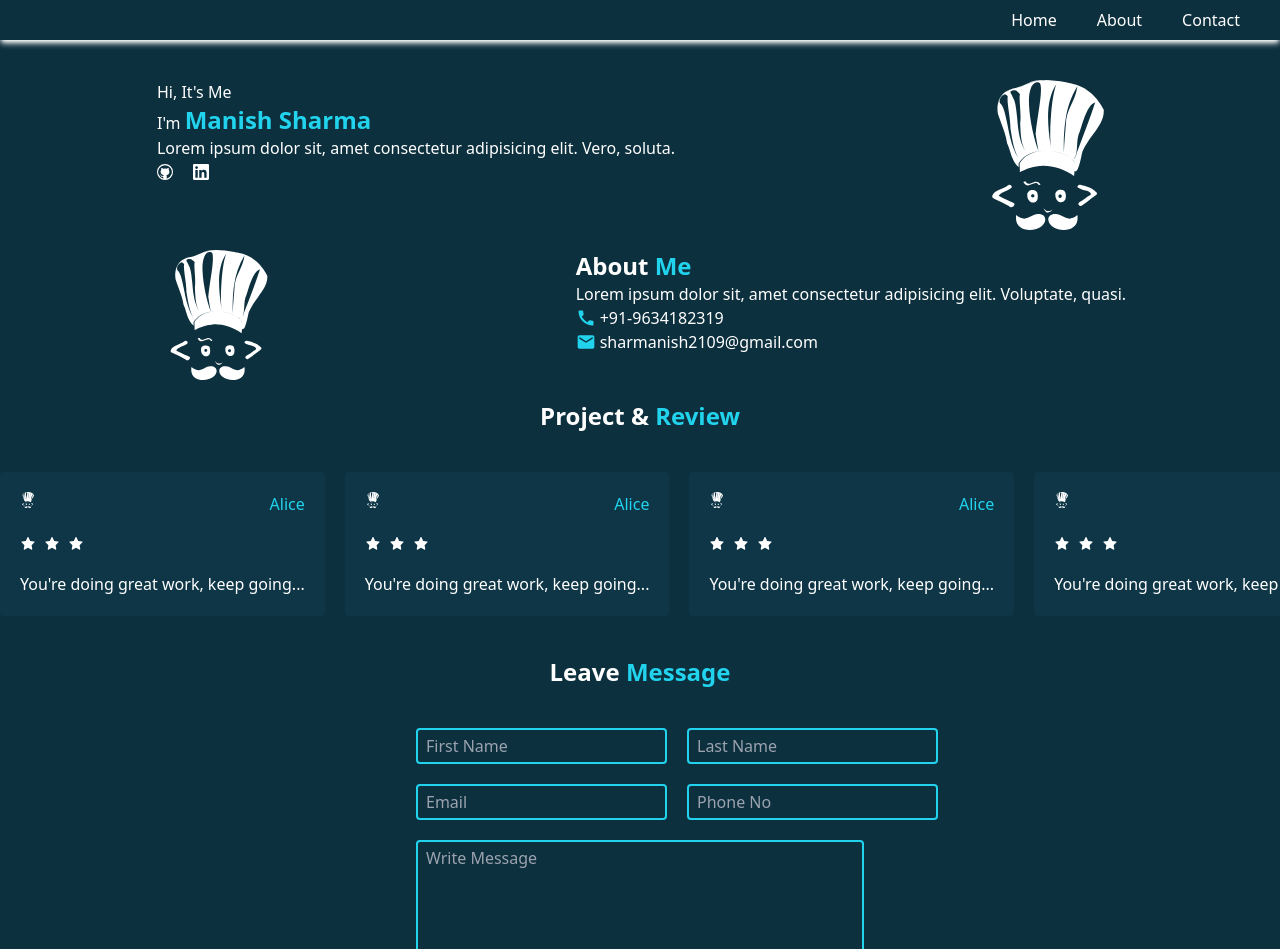
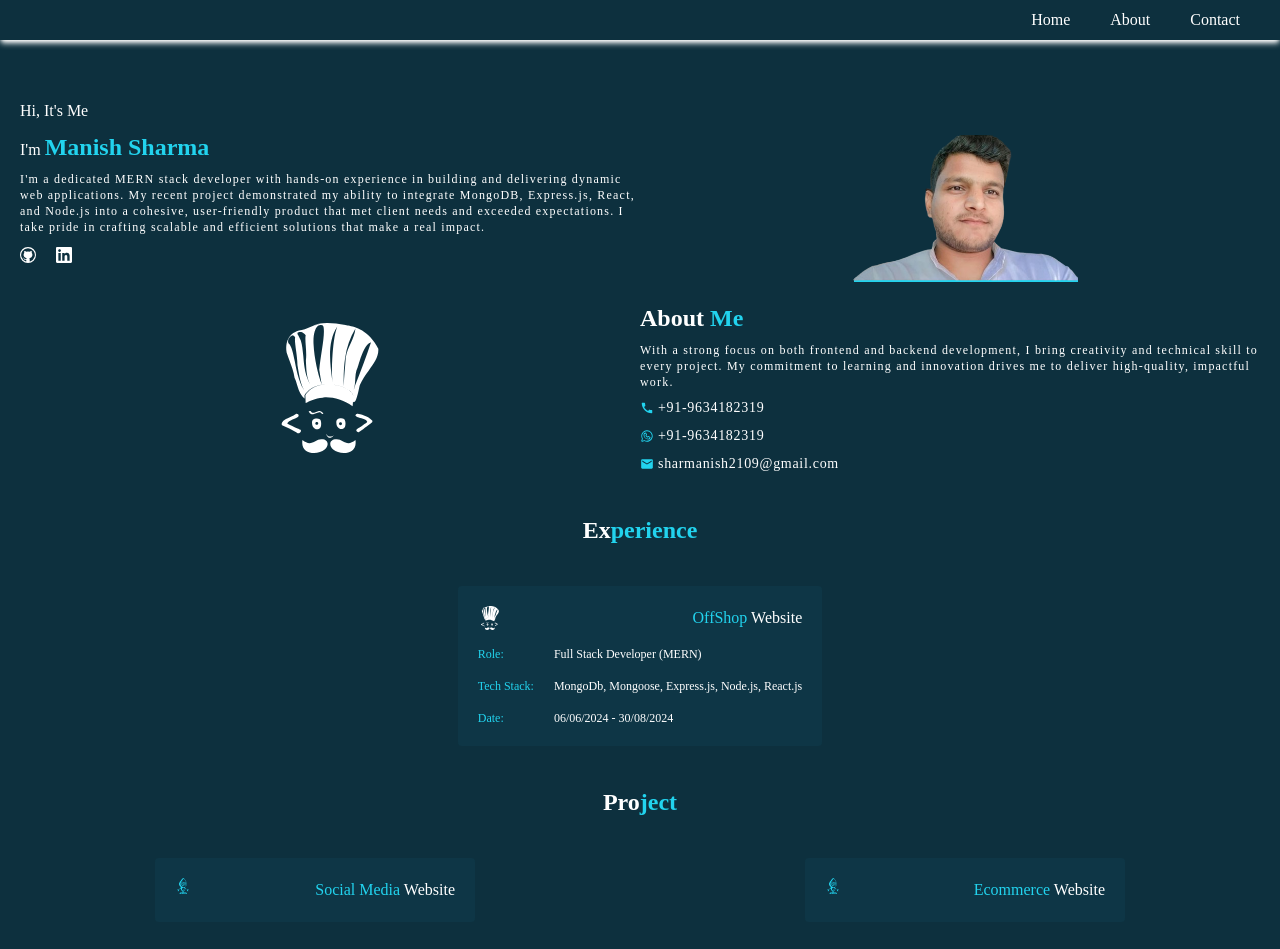
Before and after one commit to MANISH-SHARMA1/My-Portfolio, a React (Create React App) app: page / in a window 1280 px wide. Shown: the top 949 px of the page. Built offline with nearby package versions, Linux system fonts and the light colour scheme.

Commit message:
few changes

```diff
--- a/package.json
+++ b/package.json
@@ -6,6 +6,7 @@
     "@testing-library/jest-dom": "^5.17.0",
     "@testing-library/react": "^13.4.0",
     "@testing-library/user-event": "^13.5.0",
+    "axios": "^1.7.5",
     "react": "^18.3.1",
     "react-dom": "^18.3.1",
     "react-icons": "^5.2.1",
--- a/src/components/Card.js
+++ b/src/components/Card.js
@@ -1,28 +1,31 @@
 import React from "react";
-import { AiFillStar } from "react-icons/ai";
 import { SiCodechef } from "react-icons/si";
 
-function Card() {
+function Card({ data }) {
   return (
     <>
       <div
         style={{ backgroundColor: "rgb(14, 54, 70)" }}
-        className="rounded p-5"
+        className="rounded p-5 space-y-4"
       >
-        <div className="flex justify-between">
-          <p>
-            <SiCodechef />
+        <div className="flex justify-between items-center">
+          <SiCodechef className="text-2xl" />
+          <p className="text-cyan-400">
+            {data?.name} <span className="text-white">Website</span>
           </p>
-          <p className="text-cyan-400">Alice</p>
         </div>
-
-        <div className="flex gap-2 my-5">
-          <AiFillStar />
-          <AiFillStar />
-          <AiFillStar />
+        <div className="flex gap-5">
+          <div className="space-y-4 text-xs text-cyan-400">
+            <p>Role:</p>
+            <p>Tech Stack:</p>
+            <p>Date:</p>
+          </div>
+          <div className="space-y-4 text-xs">
+            <p>{data?.role}</p>
+            <p>{data?.techStack}</p>
+            <p>{data?.date}</p>
+          </div>
         </div>
-
-        <p>You're doing great work, keep going... </p>
       </div>
     </>
   );
--- a/src/components/Message.js
+++ b/src/components/Message.js
@@ -1,4 +1,5 @@
-import React, { useRef, useState } from "react";
+import React, { useRef } from "react";
+import axios from "axios";
 
 function Message() {
   const fname = useRef(null);
@@ -7,8 +8,7 @@ function Message() {
   const email = useRef(null);
   const message = useRef(null);
 
-
-  function handleSubmit(e) {
+  async function handleSubmit(e) {
     e.preventDefault();
 
     const firstName = fname.current.value;
@@ -17,13 +17,22 @@ function Message() {
     const mail = email.current.value;
     const msg = message.current.value;
 
-    const curData = {
-      fname: firstName,
-      lname: lastName,
+    let baseURL = "http://localhost:4000";
+
+    const response = await axios
+      .create({
+        baseURL,
+        withCredentials: true,
+      })
+      .post("/", {
+        firstName,
+        lastName,
         phone: phn,
         email: mail,
         message: msg,
-    };
+      });
+
+    console.log(response.data.result);
 
     // Clearing the form fields after submission
     fname.current.value = "";
@@ -34,9 +43,9 @@ function Message() {
   }
 
   return (
-    <div className="flex justify-center my-5">
-      <div className="w-full max-w-md">
-        <form className="text-center mx-5 sm:mx-0" onSubmit={handleSubmit}>
+    <div className="flex justify-center mb-5">
+      <div className="">
+        <form className="text-center" onSubmit={handleSubmit}>
           <div className="flex flex-col gap-5 sm:flex-row justify-between w-full my-5">
             <input
               className="border-2 border-cyan-400 rounded py-1 px-2 text-white"
@@ -74,13 +83,15 @@ function Message() {
             />
           </div>
 
+          <div className="w-full h-48">
             <textarea
-            className="border-2 border-cyan-400 rounded py-1 px-2 text-white w-full h-48"
+              className="border-2 border-cyan-400 rounded py-1 px-2 text-white size-full"
               style={{ backgroundColor: "rgb(13, 48, 62)" }}
               placeholder="Write Message"
               ref={message}
               required
             />
+          </div>
 
           <button
             className="border-2 border-cyan-400 py-1 w-full mt-5 rounded"
--- /dev/null
+++ b/src/components/ProjectCard.js
@@ -0,0 +1,28 @@
+import React from "react";
+import { SiCodeproject } from "react-icons/si";
+
+function ProjectCard({project}) {
+  return (
+    <div
+      style={{ backgroundColor: "rgb(14, 54, 70)" }}
+      className="rounded p-5 w-80"
+    >
+      <a
+        href={project.link}
+        target="_blank"
+        rel="noopener noreferrer"
+      >
+        <div className="text-cyan-400 flex justify-between">
+          <p>
+            <SiCodeproject />
+          </p>
+          <p>
+            {project.name} <span className="text-white">Website</span>
+          </p>
+        </div>
+      </a>
+    </div>
+  );
+}
+
+export default ProjectCard;
--- a/src/index.css
+++ b/src/index.css
@@ -2,9 +2,13 @@
 @tailwind components;
 @tailwind utilities;
 
+@import url("https://fonts.googleapis.com/css2?family=Gupter:wght@400;500;700&family=Roboto+Serif:ital,opsz,wght@0,8..144,100..900;1,8..144,100..900&family=Rubik:wght@500;700&family=Source+Sans+3:wght@400;600;700&display=swap");
+
 body {
-  margin: 0;
   background-color: rgb(13, 48, 62);
+  font-family: "Roboto Serif", serif;
+  font-optical-sizing: auto;
+  font-variation-settings: "wdth" 100, "GRAD" 0;
 }
 
 .hideScrollbar::-webkit-scrollbar {
--- a/src/pages/About.js
+++ b/src/pages/About.js
@@ -1,17 +1,28 @@
 import React from "react";
 import { PiGraduationCapBold, PiCertificateBold } from "react-icons/pi";
 import { LuSchool } from "react-icons/lu";
-import { SiCodeproject } from "react-icons/si";
 import certificate from "../assets/MERN_certificate.png";
+import ProjectCard from "../components/ProjectCard";
 
 function About() {
+  const project = [
+    {
+      name: "Social Media",
+      link: "https://github.com/MANISH-SHARMA1/Social-Media",
+    },
+    {
+      name: "Ecommerce",
+      link: "https://github.com/MANISH-SHARMA1/Ecommerce-application-",
+    },
+  ];
+
   return (
     <>
       <div className="text-white">
         {/* EDUCATION SECTION */}
         <section>
-          <p className="text-center text-cyan-400 text-2xl font-semibold">
-            Education
+          <p className="text-center text-2xl font-semibold">
+            Edu<span className="text-cyan-400">cation</span>
           </p>
 
           <div className="flex flex-col gap-5 md:gap-5 md:flex-row md:justify-around items-center my-5">
@@ -29,10 +40,13 @@ function About() {
               </div>
               <p>
                 Choudhary Charan Singh University,{" "}
-                <span className="text-cyan-400">Meerut, Uttar Pradesh</span>
+                <span className="text-cyan-400 text-sm">
+                  Meerut, Uttar Pradesh
+                </span>
               </p>
               <p>
-                <span className="text-cyan-400">Aggregation:</span> 74.5%
+                <span className="text-cyan-400 text-sm">Aggregation:</span>{" "}
+                74.5%
               </p>
             </div>
 
@@ -50,10 +64,12 @@ function About() {
               </div>
               <p>
                 Central Board of Secondary Education{" "}
-                <span className="text-cyan-400">Saharanpur, Uttar Pradesh</span>
+                <span className="text-cyan-400 text-sm">
+                  Saharanpur, Uttar Pradesh
+                </span>
               </p>
               <p>
-                <span className="text-cyan-400">Aggregation:</span> 70%
+                <span className="text-cyan-400 text-sm">Aggregation:</span> 70%
               </p>
             </div>
 
@@ -71,10 +87,12 @@ function About() {
               </div>
               <p>
                 Central Board of Secondary Education{" "}
-                <span className="text-cyan-400">Saharanpur, Uttar Pradesh</span>
+                <span className="text-cyan-400 text-sm">
+                  Saharanpur, Uttar Pradesh
+                </span>
               </p>
               <p>
-                <span className="text-cyan-400">Aggregation:</span> 70%
+                <span className="text-cyan-400 text-sm">Aggregation:</span> 70%
               </p>
             </div>
           </div>
@@ -82,8 +100,8 @@ function About() {
 
         {/* CERTIFICATES */}
         <section>
-          <p className="text-center text-cyan-400 text-2xl font-semibold">
-            Certificates
+          <p className="text-center text-2xl font-semibold">
+            Certifi<span className="text-cyan-400">cates</span>
           </p>
           <div className="flex justify-center  my-5">
             <div>
@@ -107,50 +125,14 @@ function About() {
 
         {/* PROJECTS */}
         <section>
-          <p className="text-center text-cyan-400 text-2xl font-semibold">
-            Projects
+          <p className="text-center text-2xl font-semibold">
+            Pro<span className="text-cyan-400">jects</span>
           </p>
 
           <div className="flex flex-col gap-5 md:gap-5 md:flex-row md:justify-around items-center my-5">
-            <div
-              style={{ backgroundColor: "rgb(14, 54, 70)" }}
-              className="rounded p-5 w-80"
-            >
-              <a
-                href="https://github.com/MANISH-SHARMA1/Social-Media"
-                target="_blank"
-                rel="noopener noreferrer"
-              >
-                <div className="text-cyan-400 flex justify-between">
-                  <p>
-                    <SiCodeproject />
-                  </p>
-                  <p>
-                    Social Media <span className="text-white">Website</span>
-                  </p>
-                </div>
-              </a>
-            </div>
-
-            <div
-              style={{ backgroundColor: "rgb(14, 54, 70)" }}
-              className="rounded p-5 w-80"
-            >
-              <a
-                href="https://github.com/MANISH-SHARMA1/Ecommerce-application-"
-                target="_blank"
-                rel="noopener noreferrer"
-              >
-                <div className="text-cyan-400 flex justify-between">
-                  <p>
-                    <SiCodeproject />
-                  </p>
-                  <p>
-                    Ecommerce <span className="text-white">Website</span>
-                  </p>
-                </div>
-              </a>{" "}
-            </div>
+            {project.map((data, idx) => (
+              <ProjectCard project={data} key={idx} />
+            ))}
           </div>
         </section>
       </div>
--- a/src/pages/Contact.js
+++ b/src/pages/Contact.js
@@ -12,24 +12,38 @@ function Contact() {
       </div>
 
       <div className="flex flex-col gap-2 sm:flex-row sm:justify-around my-5">
-        <div>
+        <div className="space-y-2 sm:space-y-0">
           <p className="flex justify-center sm:justify-normal items-center gap-2">
             <span className="text-cyan-400">
               <MdCall />
             </span>{" "}
-            +91-9634182319
+            <a href="tel:+919634182319" className="hover:underline">
+              +91-9634182319
+            </a>
           </p>
           <p className="flex justify-center sm:justify-normal items-center gap-2">
             <span className="text-cyan-400">
               <PiWhatsappLogo />
             </span>{" "}
-            +91-9634182319
+            <a
+              href="https://wa.me/919634182319?text=Hello%20there%2C%20I%20would%20like%20to%20inquire%20about..."
+              className="hover:underline"
+              target="_blank"
+              rel="noopener noreferrer"
+            >
+              +91-9634182319
+            </a>
           </p>
           <p className="flex justify-center sm:justify-normal items-center gap-2">
             <span className="text-cyan-400">
               <MdEmail />
             </span>{" "}
-            sharmanish2109@gmail.com
+            <a
+              href="mailto:sharmanish2109@gmail.com?subject=Hello%20Manish&body=I%20would%20like%20to%20discuss%20your%20portfolio"
+              className="hover:underline"
+            >
+              sharmanish2109@gmail.com
+            </a>
           </p>
         </div>
 
--- a/src/pages/Home.js
+++ b/src/pages/Home.js
@@ -4,14 +4,36 @@ import { SiLinkedin, SiCodechef } from "react-icons/si";
 import { MdCall, MdEmail } from "react-icons/md";
 import Message from "../components/Message";
 import Card from "../components/Card";
+import manishImg from "../assets/Manish.png";
+import ProjectCard from "../components/ProjectCard";
+import { PiWhatsappLogo } from "react-icons/pi";
 
 function Home() {
+  const card = [
+    {
+      role: "Full Stack Developer (MERN)",
+      name: "OffShop",
+      techStack: "MongoDb, Mongoose, Express.js, Node.js, React.js",
+      date: "06/06/2024 - 30/08/2024",
+    },
+  ];
+
+  const project = [
+    {
+      name: "Social Media",
+      link: "https://github.com/MANISH-SHARMA1/Social-Media",
+    },
+    {
+      name: "Ecommerce",
+      link: "https://github.com/MANISH-SHARMA1/Ecommerce-application-",
+    },
+  ];
   return (
     <div>
       <div className="text-white">
         {/* TOP SECTION */}
-        <section className="flex flex-col-reverse mx-5 sm:mx-2 sm:flex-row sm:justify-around my-5">
-          <div>
+        <section className="flex flex-col-reverse mx-5 sm:flex-row sm:items-center -mt-16 sm:-mt-0">
+          <div className="sm:flex-1 flex flex-col gap-2">
             <p>Hi, It's Me</p>
             <p>
               I'm{" "}
@@ -19,9 +41,13 @@ function Home() {
                 Manish Sharma
               </span>
             </p>
-            <p>
-              Lorem ipsum dolor sit, amet consectetur adipisicing elit. Vero,
-              soluta.
+            <p className="text-xs tracking-widest">
+              I'm a dedicated MERN stack developer with hands-on experience in
+              building and delivering dynamic web applications. My recent
+              project demonstrated my ability to integrate MongoDB, Express.js,
+              React, and Node.js into a cohesive, user-friendly product that met
+              client needs and exceeded expectations. I take pride in crafting
+              scalable and efficient solutions that make a real impact.
             </p>
             <div className="flex gap-5 items-center mt-1">
               <a
@@ -43,67 +69,89 @@ function Home() {
             </div>
           </div>
 
-          <div className="flex justify-center sm:block">
-            <SiCodechef size={150} />
+          <div className="sm:flex-1 flex justify-center">
+            <div>
+              <img src={manishImg} alt="" className="size-64" />
+              <div className="border-b-2 border-cyan-400 -mt-14 ml-8"></div>
+            </div>
           </div>
         </section>
 
         {/* MIDDLE SECTION */}
-        <section className="flex flex-col mx-5 sm:mx-2 sm:flex-row sm:justify-around my-5">
-          <div className="flex justify-center sm:block">
+        <section className="flex flex-col mx-5 sm:flex-row sm:items-center my-5">
+          <div className="flex-1 flex justify-center">
             <SiCodechef size={130} />
           </div>
 
-          <div>
-            <div>
+          <div className="sm:flex-1 flex flex-col gap-2">
             <h2 className="text-2xl font-semibold">
               About <span className="text-cyan-400">Me</span>
             </h2>
-              <p>
-                Lorem ipsum dolor sit, amet consectetur adipisicing elit.
-                Voluptate, quasi.
+            <p className="text-xs tracking-widest">
+              With a strong focus on both frontend and backend development, I
+              bring creativity and technical skill to every project. My
+              commitment to learning and innovation drives me to deliver
+              high-quality, impactful work.
             </p>
-              <p className="flex items-center gap-1">
-                <span className="text-cyan-400 text-xl">
+            <p className="flex items-center gap-1 text-sm tracking-wider">
+              <span className="text-cyan-400">
                 <MdCall />
               </span>{" "}
+              <a href="tel:+919634182319" className="hover:underline">
                 +91-9634182319
+              </a>
+            </p>
+            <p className="flex items-center gap-1 text-sm tracking-wider">
+              <span className="text-cyan-400">
+                <PiWhatsappLogo />
+              </span>{" "}
+              <a
+                href="https://wa.me/919634182319?text=Hello%20there%2C%20I%20would%20like%20to%20inquire%20about..."
+                className="hover:underline"
+                target="_blank"
+                rel="noopener noreferrer"
+              >
+                +91-9634182319
+              </a>
             </p>
             <a
               href="http://www.gmail.com"
               target="_blank"
               rel="noopener noreferrer"
-                className="flex items-center gap-1"
+              className="flex items-center gap-1 text-sm tracking-wider"
             >
               {" "}
-                <span className="text-cyan-400 text-xl">
+              <span className="text-cyan-400">
                 <MdEmail />
               </span>{" "}
+              <a
+                href="mailto:sharmanish2109@gmail.com?subject=Hello%20Manish&body=I%20would%20like%20to%20discuss%20your%20portfolio"
+                className="hover:underline"
+              >
                 sharmanish2109@gmail.com
               </a>
-            </div>
+            </a>
           </div>
         </section>
 
-        <p className="text-2xl font-semibold text-center my-5">
-          Project & <span className="text-cyan-400">Review</span>
+        <p className="text-2xl font-semibold text-center my-10">
+          Ex<span className="text-cyan-400">perience</span>
         </p>
 
-        <div className="overflow-x-auto hideScrollbar">
-          <div className="flex gap-5 text-center my-5 w-max">
-            <Card />
-            <Card />
-            <Card />
-            <Card />
-            <Card />
-            <Card />
-            <Card />
-            <Card />
-            <Card />
-            <Card />
-            <Card />
-            <Card />
+        <div className="flex justify-center mx-8">
+          {card.map((data, idx) => (
+            <Card data={data} key={idx} />
+          ))}
         </div>
+
+        <p className="text-2xl font-semibold text-center my-10">
+          Pro<span className="text-cyan-400">ject</span>
+        </p>
+
+        <div className="flex flex-col gap-5 md:gap-5 md:flex-row md:justify-around items-center my-5">
+          {project.map((data, idx) => (
+            <ProjectCard project={data} key={idx} />
+          ))}
         </div>
 
         <section>
```
Also changed, not shown: src/assets/Manish.png (added), 1 other file (tests, documents, lock files or other folders). Lines whose indentation alone changed are shown as unchanged.
